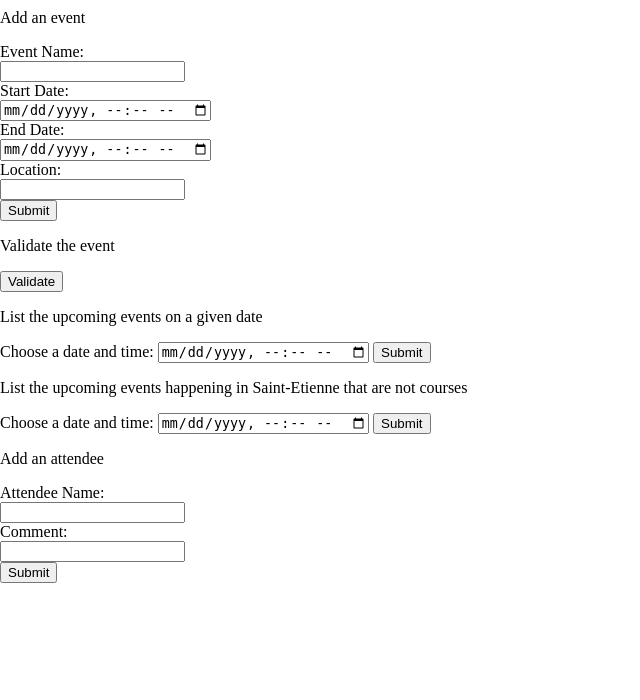
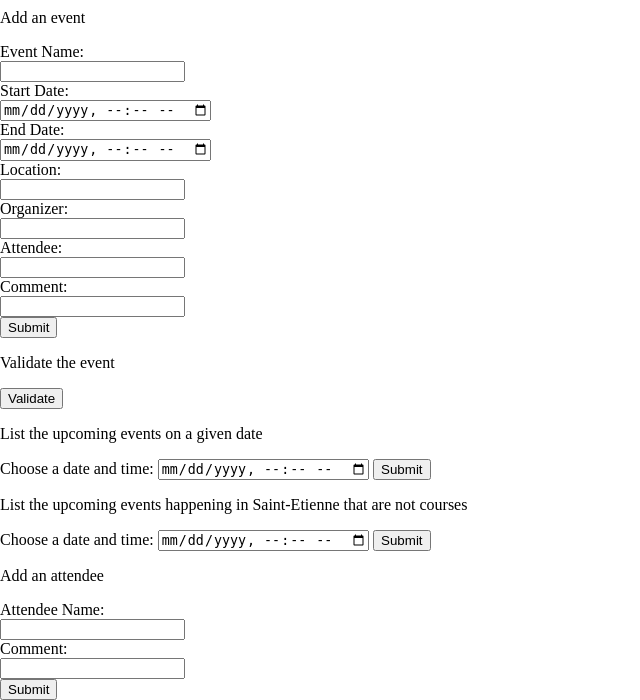
Before and after one commit to SoumyaKumbar1096/SemWeb, a Flask app: page / in a window 1280 px wide. Shown: the part 142-842 px from the top of the page, without its empty margins (0-640 px from the left). Before the commit the page ends 725 px from the top, so only its background shows below. Run offline with Flask 2, Linux system fonts and the light colour scheme.

Commit message:
Fixed some forms

```diff
--- a/application/templates/index.html
+++ b/application/templates/index.html
@@ -17,27 +17,33 @@
         </div>
         <div class="addEvent">
             <p>Add an event</p>
-            <form action = "http://localhost:5000/add_event" method = "POST" enctype = "multipart/form-data">
+            <form action = "/add_event" method = "POST" enctype = "multipart/form-data">
                 <label for="ename">Event Name:</label><br>
-                    <input type="text" name="Event Name" id="ename"/><br>
+                    <input type="text" name="eventName" id="ename"/><br>
                 <label for="startdate">Start Date:</label><br>
-                    <input type="datetime-local" name="Start Date" id="startdate"/><br>
+                    <input type="datetime-local" name="startDate" id="startdate"/><br>
                 <label for="enddate">End Date:</label><br>
-                    <input type="datetime-local" name="End Date" id="enddate"/><br>
+                    <input type="datetime-local" name="endDate" id="enddate"/><br>
                 <label for="location">Location:</label><br>
-                    <input type="text" name="Location Name" id="location"/><br>
+                    <input type="text" name="locationName" id="location"/><br>
+                <label for="organizer">Organizer:</label><br>
+                    <input type="text" name="organizerName" id="organizer"/><br>
+                <label for="attendee">Attendee:</label><br>
+                    <input type="text" name="attendeeName" id="attendee"/><br>
+                <label for="comment">Comment:</label><br>
+                    <input type="text" name="comment" id="comment"/><br>
                 <input type = "submit"/>
             </form>
         </div>
 
         <div class="validateEvent">
             <p>Validate the event</p>
-            <input type="button" name="Validate Event" id="validateevent" value="Validate" onclick=""/>
+            <input type="button" name="Validate Event" id="validateevent" value="Validate" onclick="validate()"/>
         </div>
 
         <div class="listEvents">
             <p>List the upcoming events on a given date</p>
-            <form action = "http://localhost:5000/upcoming_events" method = "GET" enctype = "multipart/form-data">
+            <form action = "/upcoming_events" method = "GET" enctype = "multipart/form-data">
                 <label for="eventtime">Choose a date and time:</label>
                     <input type="datetime-local" name="List Events" id="eventtime"  />
                 <input type = "submit"/>
@@ -48,7 +54,7 @@
 
         <div class="listNonCourseEvents">
             <p>List the upcoming events happening in Saint-Etienne that are not courses</p>
-            <form action = "http://localhost:5000/list_other_events" method = "GET" enctype = "multipart/form-data">
+            <form action = "/list_other_events" method = "GET" enctype = "multipart/form-data">
                 <label for="noncourseeventtime">Choose a date and time:</label>
                     <input type="datetime-local" name="List non-course events" id="noncourseeventtime"  />
                 <input type = "submit"/>
@@ -58,11 +64,11 @@
 
         <div class="addAttendee">
             <p>Add an attendee</p>
-            <form action = "http://localhost:5000/add_attendee" method = "GET" enctype = "multipart/form-data">
+            <form action = "/add_attendee" method = "GET" enctype = "multipart/form-data">
                 <label for="aname">Attendee Name:</label><br>
-                    <input type="text" name="Event Name" id="aname"/><br>
+                    <input type="text" name="attendeeName" id="aname"/><br>
                 <label for="acomment">Comment:</label><br>
-                    <input type="text" name="Event Name" id="acomment"/><br>
+                    <input type="text" name="attendeeComment" id="acomment"/><br>
                 <input type = "submit"/>
             </form>
         </div>
```
